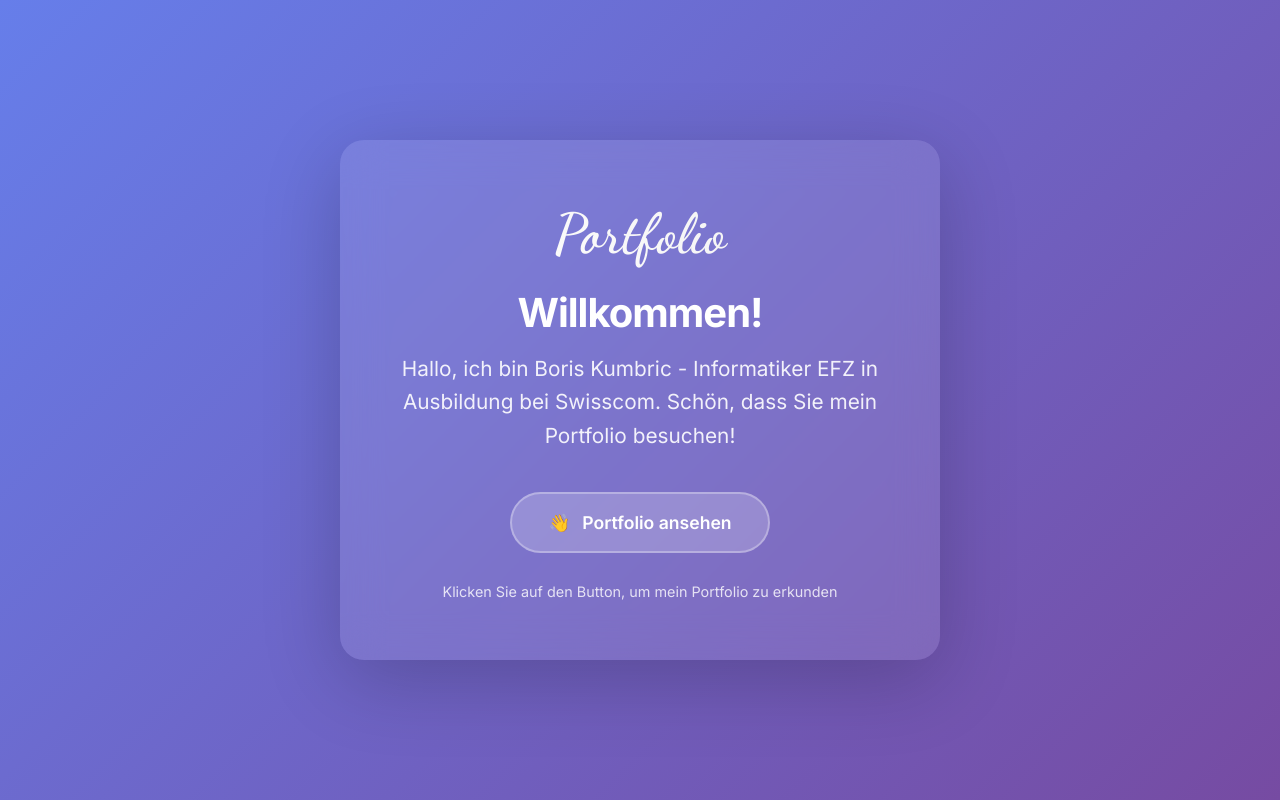
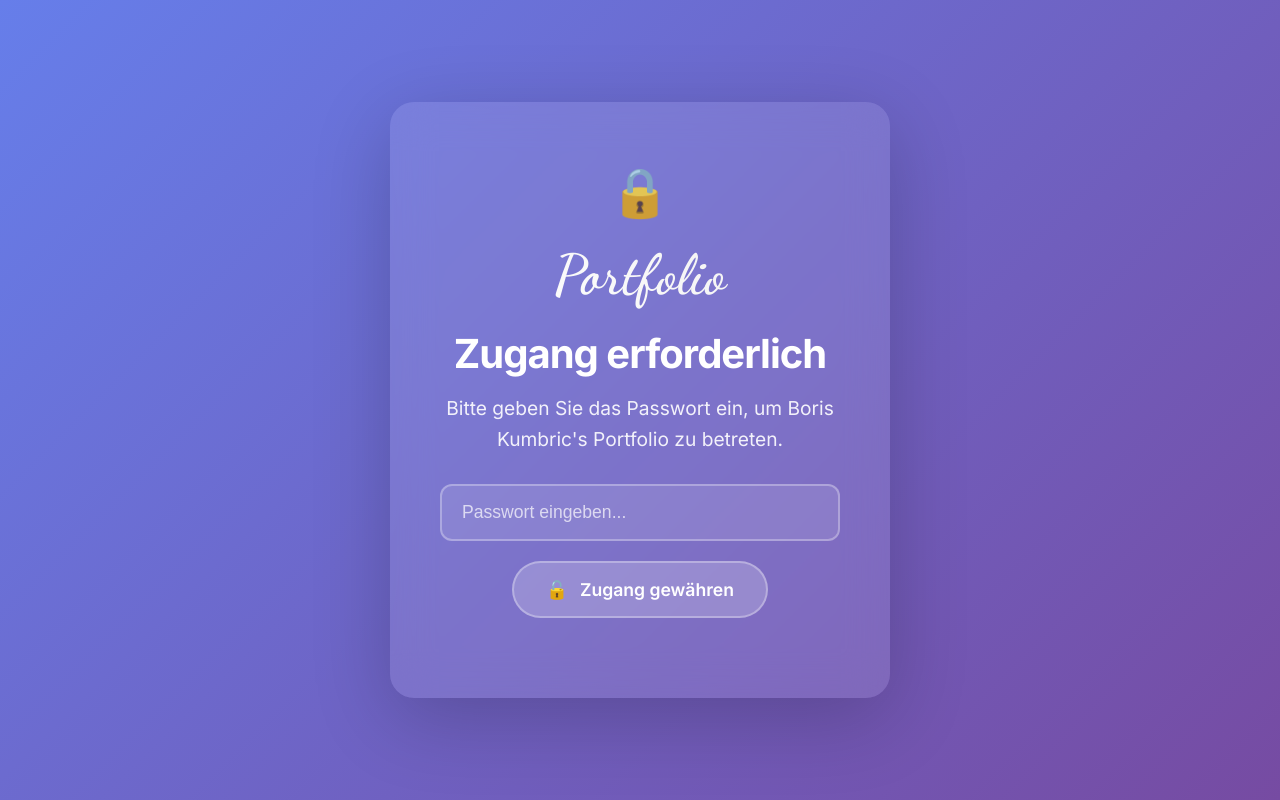
Before and after one commit to BokiKum/boris-portfolio, a website: page index.html in a window 1280 px wide. Drawn offline with Linux system fonts and the light colour scheme.

Commit message:
Update index.html

```diff
--- a/index.html
+++ b/index.html
@@ -23,7 +23,20 @@
       overflow: hidden;
     }
 
+    .auth-container {
+      text-align: center;
+      background: rgba(255, 255, 255, 0.1);
+      backdrop-filter: blur(20px);
+      border-radius: 24px;
+      padding: 60px 50px;
+      box-shadow: 0 20px 80px rgba(0, 0, 0, 0.2);
+      max-width: 500px;
+      margin: 20px;
+      animation: fadeInUp 1s ease-out;
+    }
+
     .welcome-container {
+      display: none;
       text-align: center;
       background: rgba(255, 255, 255, 0.1);
       backdrop-filter: blur(20px);
@@ -57,40 +70,75 @@
       background-clip: text;
     }
 
-    .welcome-container h1 {
+    .auth-container h1, .welcome-container h1 {
       font-size: 2.5rem;
       font-weight: 700;
       margin-bottom: 15px;
       letter-spacing: -1px;
     }
 
-    .welcome-container p {
-      font-size: 1.3rem;
+    .auth-container p, .welcome-container p {
+      font-size: 1.2rem;
       opacity: 0.9;
-      margin-bottom: 40px;
+      margin-bottom: 30px;
       line-height: 1.6;
     }
 
-    .enter-btn {
+    .password-form {
+      margin-bottom: 20px;
+    }
+
+    .password-input {
+      width: 100%;
+      padding: 16px 20px;
+      border: 2px solid rgba(255, 255, 255, 0.3);
+      border-radius: 12px;
+      background: rgba(255, 255, 255, 0.1);
+      color: white;
+      font-size: 1.1rem;
+      margin-bottom: 20px;
+      transition: all 0.3s ease;
+    }
+
+    .password-input::placeholder {
+      color: rgba(255, 255, 255, 0.7);
+    }
+
+    .password-input:focus {
+      outline: none;
+      border-color: rgba(255, 255, 255, 0.6);
+      background: rgba(255, 255, 255, 0.15);
+    }
+
+    .enter-btn, .login-btn {
       display: inline-flex;
       align-items: center;
       gap: 12px;
-      padding: 18px 36px;
+      padding: 16px 32px;
       background: rgba(255, 255, 255, 0.2);
       color: white;
       text-decoration: none;
       font-weight: 600;
+      border: 2px solid rgba(255, 255, 255, 0.3);
       border-radius: 50px;
       transition: all 0.3s ease;
       font-size: 1.1rem;
-      border: 2px solid rgba(255, 255, 255, 0.3);
+      cursor: pointer;
+      font-family: 'Inter', sans-serif;
     }
 
-    .enter-btn:hover {
+    .enter-btn:hover, .login-btn:hover {
       background: rgba(255, 255, 255, 0.3);
       transform: translateY(-4px);
       box-shadow: 0 16px 40px rgba(0, 0, 0, 0.2);
       border-color: rgba(255, 255, 255, 0.5);
+    }
+
+    .error-message {
+      color: #ff6b6b;
+      margin-top: 10px;
+      display: none;
+      font-weight: 500;
     }
 
     .info {
@@ -99,8 +147,14 @@
       opacity: 0.8;
     }
 
+    .lock-icon {
+      font-size: 3rem;
+      margin-bottom: 20px;
+      opacity: 0.8;
+    }
+
     @media (max-width: 768px) {
-      .welcome-container {
+      .auth-container, .welcome-container {
         padding: 40px 30px;
         margin: 15px;
       }
@@ -109,11 +163,11 @@
         font-size: 2.5rem;
       }
 
-      .welcome-container h1 {
+      .auth-container h1, .welcome-container h1 {
         font-size: 2rem;
       }
 
-      .welcome-container p {
+      .auth-container p, .welcome-container p {
         font-size: 1.1rem;
       }
     }
@@ -121,7 +175,34 @@
 </head>
 <body>
 
-<div class="welcome-container">
+<!-- Passwort-Eingabe -->
+<div class="auth-container" id="authContainer">
+  <div class="lock-icon">🔒</div>
+  <div class="logo">Portfolio</div>
+  <h1>Zugang erforderlich</h1>
+  <p>Bitte geben Sie das Passwort ein, um Boris Kumbric's Portfolio zu betreten.</p>
+
+  <form class="password-form" onsubmit="checkPassword(event)">
+    <input
+      type="password"
+      class="password-input"
+      id="passwordInput"
+      placeholder="Passwort eingeben..."
+      required
+    >
+    <button type="submit" class="login-btn">
+      <span>🔓</span>
+      Zugang gewähren
+    </button>
+  </form>
+
+  <div class="error-message" id="errorMessage">
+    ❌ Falsches Passwort. Bitte versuchen Sie es erneut.
+  </div>
+</div>
+
+<!-- Willkommensseite (nach erfolgreichem Login) -->
+<div class="welcome-container" id="welcomeContainer">
   <div class="logo">Portfolio</div>
   <h1>Willkommen!</h1>
   <p>Hallo, ich bin Boris Kumbric - Informatiker EFZ in Ausbildung bei Swisscom. Schön, dass Sie mein Portfolio besuchen!</p>
@@ -136,5 +217,47 @@
   </div>
 </div>
 
+<script>
+  // Das Passwort - ÄNDERN SIE DIES!
+  const correctPassword = "Portfolio2025";
+
+  function checkPassword(event) {
+    event.preventDefault();
+
+    const inputPassword = document.getElementById('passwordInput').value;
+    const errorMessage = document.getElementById('errorMessage');
+    const authContainer = document.getElementById('authContainer');
+    const welcomeContainer = document.getElementById('welcomeContainer');
+
+    if (inputPassword === correctPassword) {
+      // Passwort korrekt - zeige Willkommensseite
+      authContainer.style.display = 'none';
+      welcomeContainer.style.display = 'block';
+
+      // Speichere Login-Status (optional)
+      sessionStorage.setItem('authenticated', 'true');
+    } else {
+      // Falsches Passwort
+      errorMessage.style.display = 'block';
+      document.getElementById('passwordInput').style.borderColor = '#ff6b6b';
+
+      // Reset nach 3 Sekunden
+      setTimeout(() => {
+        errorMessage.style.display = 'none';
+        document.getElementById('passwordInput').style.borderColor = 'rgba(255, 255, 255, 0.3)';
+        document.getElementById('passwordInput').value = '';
+      }, 3000);
+    }
+  }
+
+  // Prüfe ob bereits eingeloggt (beim Seitenladen)
+  window.onload = function() {
+    if (sessionStorage.getItem('authenticated') === 'true') {
+      document.getElementById('authContainer').style.display = 'none';
+      document.getElementById('welcomeContainer').style.display = 'block';
+    }
+  }
+</script>
+
 </body>
 </html>
```
